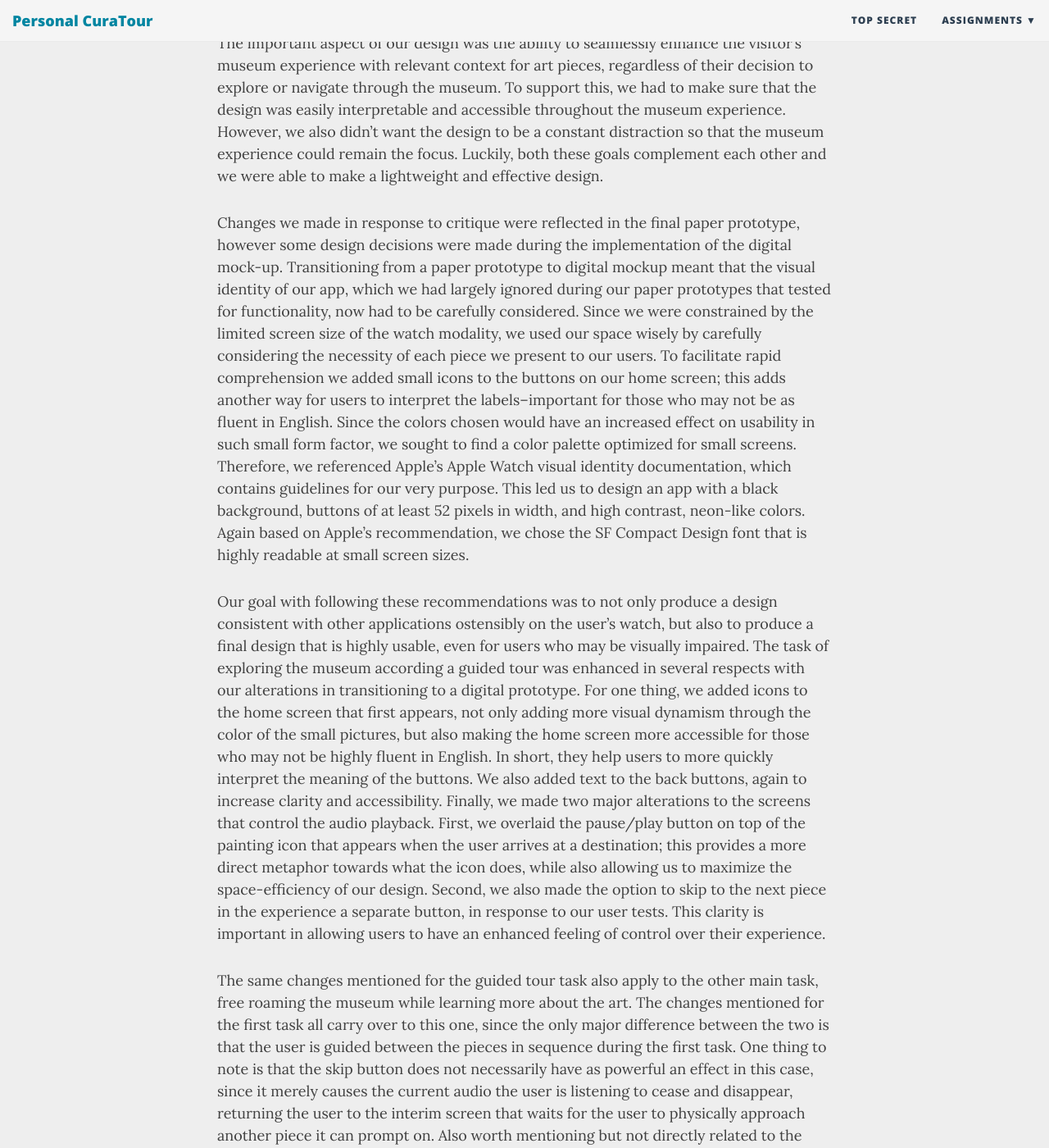
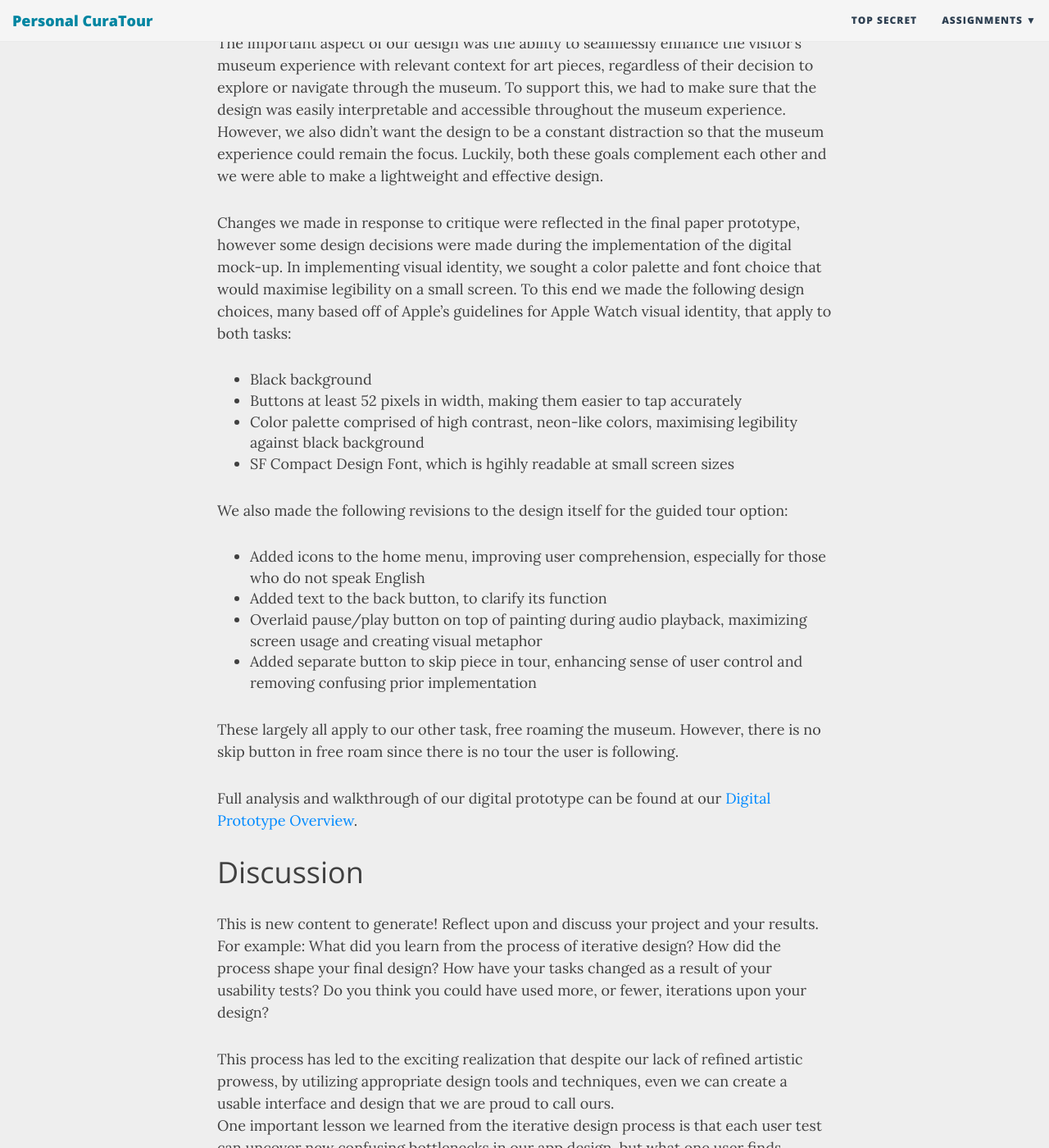
Before and after one commit to krtejeda/PersonalCuraTour, a Jekyll site: the page built from User-Experience-Design-Overview.md, in a window 1280 px wide and 1400 px high, scrolled down 7408 px. Shown: the whole window at 82% size. Built offline with Jekyll 4.4.1, drawn with Linux system fonts in a browser that asks for light colours; nearby versions of some CDN libraries; some of the changed text lies outside the part shown.

Commit message:
Update User-Experience-Design-Overview.md

```diff
--- a/User-Experience-Design-Overview.md
+++ b/User-Experience-Design-Overview.md
@@ -54,6 +54,8 @@ The test subjects generally viewed the design positively, but also identified a
 
 Our first test subject, Geneviëve, focused more on the aesthetic aspects of the design.  She generally responded well to the arrangement and layout of the watch application, but had smaller suggestions on the arrangement of the icons and text.  For one thing, she felt that the number indicating the user’s distance from an art piece could be moved closer to the directional arrow, in order to better associate the two.  It also felt important for her to clearly be able to select between the guided tours created by other users, versus those made by curators.  Lastly, she was also confused by how to navigate after the audio had ended: "When the audio is over, do I click end?"  This contributed to us changing the way in which the interim watch face was arranged--we adjusted how the transitions between the audio occurred. Something to note is that this problem came up again in our second test, upon which we finally overhauled the design to a satisfactory level. Overall, this first test provided a good starting point for our next two.
 
+
+
 Our second subject, Nüelf, an extremely avid museum goer, uncovered similar details in the design that we had not thought through enough from the perspective of the user.  For one thing, the ambiguity of the transition between subsequent pieces, perhaps partially emergent from the fact that the paper prototype would ostensibly have slower response than an actual smartwatch, threw Nüelf off.  He also wasn’t sure how he could move on to the next piece if he wanted to skip through the current one--a valid confusion since we had implicitly implemented this by allowing the user to fast forward in the audio clip.  Since this initial approach was evidently unclear, we added a button to allow users to skip onto the next piece.  Nüelf also didn’t necessarily want to create a tour with every free roam experience; taking this into account, we removed this default tour creation to a deliberate “create tour” mode in the application.  In general, though, Nüelf resonated with the fundamental idea of the guided tour portion of our app, relating the design to a less-satisfactory experience he had recently had at a museum: “I could really see how the navigation application could be useful.  I went to a museum recently and they had a similar system but where the destinations were all numbers on a small map.  You couldn’t really find each one without walking all over.”
 
 Our final subject, Kwintïn, was not highly experienced with museums.  He generally followed along well with the app; the buttons made sense to him, as did the directions displayed the tour.   Most of interactions and thoughts he shared reflected comprehension of the app and usage along the expected paths, as we had him test out all possible use cases.  However, he did not understand how to name the tour he created when under the “create a tour” mode.  We initially implemented a system that allows users to draw each letter they wish to enter, but this was not apparent to our subject.  He felt it would be easier to have the user input title via audio, or at least have the option to, so we added the ability to choose between the different input modes at this point of use.  Kwintïn also did not pick up on the ability to scroll during the tour to view one’s viewing history; this led us to rethink our design and move this feature to the end of a tour, given that there would be a lot of information presented during the tour already.  He noted: "It would be better if I could input the title using voice." Overall, though, Kwintïn felt that the application made sense and could have useful impact in a museum.
@@ -74,12 +76,23 @@ Present your digital mockup. Convey the critical aspects of your design, includi
 
 The important aspect of our design was the ability to seamlessly enhance the visitor’s museum experience with relevant context for art pieces, regardless of their decision to explore or navigate through the museum. To support this, we had to make sure that the design was easily interpretable and accessible throughout the museum experience. However, we also didn’t want the design to be a constant distraction so that the museum experience could remain the focus. Luckily, both these goals complement each other and we were able to make a lightweight and effective design.
 
-Changes we made in response to critique were reflected in the final paper prototype, however some design decisions were made during the implementation of the digital mock-up. Transitioning from a paper prototype to digital mockup meant that the visual identity of our app, which we had largely ignored during our paper prototypes that tested for functionality, now had to be carefully considered. Since we were constrained by the limited screen size of the watch modality, we used our space wisely by carefully considering the necessity of each piece we present to our users. To facilitate rapid comprehension we added small icons to the buttons on our home screen; this adds another way for users to interpret the labels--important for those who may not be as fluent in English.  Since the colors chosen would have an increased effect on usability in such small form factor, we sought to find a color palette optimized for small screens. Therefore, we referenced Apple’s Apple Watch visual identity documentation, which contains guidelines for our very purpose. This led us to design an app with a black background, buttons of at least 52 pixels in width, and high contrast, neon-like colors. Again based on Apple’s recommendation, we chose the SF Compact Design font that is highly readable at small screen sizes.
+Changes we made in response to critique were reflected in the final paper prototype, however some design decisions were made during the implementation of the digital mock-up.  In implementing visual identity, we sought a color palette and font choice that would maximise legibility on a small screen.  To this end we made the following design choices, many based off of Apple's guidelines for Apple Watch visual identity, that apply to both tasks:
 
-Our goal with following these recommendations was to not only produce a design consistent with other applications ostensibly on the user’s watch, but also to produce a final design that is highly usable, even for users who may be visually impaired.
-The task of exploring the museum according a guided tour was enhanced in several respects with our alterations in transitioning to a digital prototype. For one thing, we added icons to the home screen that first appears, not only adding more visual dynamism through the color of the small pictures, but also making the home screen more accessible for those who may not be highly fluent in English. In short, they help users to more quickly interpret the meaning of the buttons.  We also added text to the back buttons, again to increase clarity and accessibility. Finally, we made two major alterations to the screens that control the audio playback. First, we overlaid the pause/play button on top of the painting icon that appears when the user arrives at a destination; this provides a more direct metaphor towards what the icon does, while also allowing us to maximize the space-efficiency of our design. Second, we also made the option to skip to the next piece in the experience a separate button, in response to our user tests. This clarity is important in allowing users to have an enhanced feeling of control over their experience.
+- Black background
+- Buttons at least 52 pixels in width, making them easier to tap accurately
+- Color palette comprised of high contrast, neon-like colors, maximising legibility against black background
+- SF Compact Design Font, which is hgihly readable at small screen sizes
 
-The same changes mentioned for the guided tour task also apply to the other main task, free roaming the museum while learning more about the art. The changes mentioned for the first task all carry over to this one, since the only major difference between the two is that the user is guided between the pieces in sequence during the first task. One thing to note is that the skip button does not necessarily have as powerful an effect in this case, since it merely causes the current audio the user is listening to cease and disappear, returning the user to the interim screen that waits for the user to physically approach another piece it can prompt on. Also worth mentioning but not directly related to the task was the choice made to follow the visual identity of Apple, along with using neon colors that contrast well with the black background--both of these changes helped increase the clarity and accessibility of our app.
+We also made the following revisions to the design itself for the guided tour option:
+
+- Added icons to the home menu, improving user comprehension, especially for those who do not speak English
+- Added text to the back button, to clarify its function
+- Overlaid pause/play button on top of painting during audio playback, maximizing screen usage and creating visual metaphor
+- Added separate button to skip piece in tour, enhancing sense of user control and removing confusing prior implementation
+
+These largely all apply to our other task, free roaming the museum.  However, there is no skip button in free roam since there is no tour the user is following.
+
+Full analysis and walkthrough of our digital prototype can be found at our [Digital Prototype Overview](https://krtejeda.github.io/PersonalCuraTour/Digital-Mockup/).
 
 # Discussion
 
```
